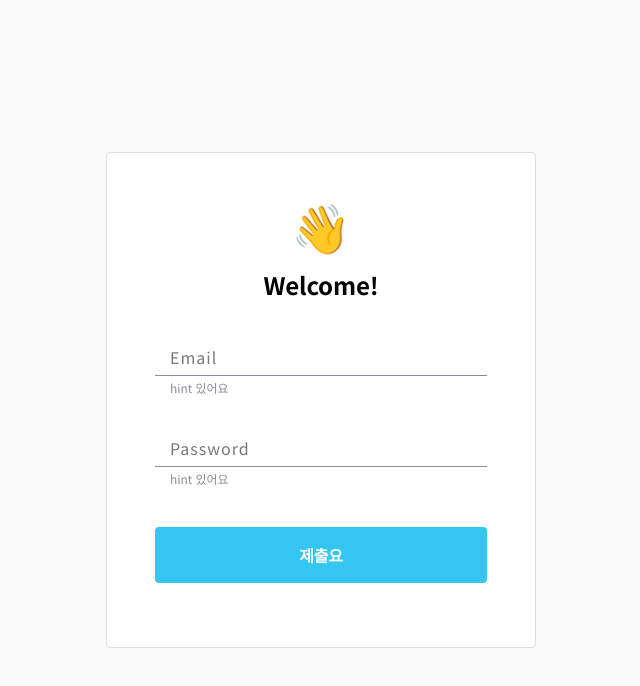
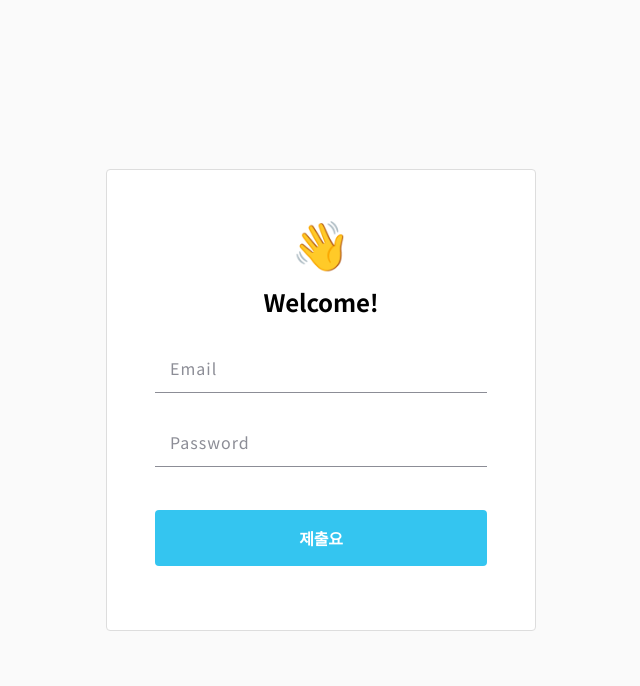
Before and after one commit to YunKukPark/hi-todo, a React (Create React App) app: page / in a window 1280 px wide. Shown: the top 686 px of the page, without its empty margins (319-959 px from the left). Built offline with nearby package versions, Linux system fonts and the light colour scheme.

Commit message:
Modify: Input Component

```diff
--- a/src/components/Input/&Base.tsx
+++ b/src/components/Input/&Base.tsx
@@ -4,25 +4,13 @@ import { textStyle } from 'styles/utils';
 
 export type InputPropType = InputHTMLAttributes<HTMLInputElement> & {
   ref?: RefObject<any>;
-  isHint?: boolean;
 };
 
 const Base = (props: InputPropType) => {
-  const { isHint } = props;
-  return (
-    <Wrapper>
-      <Input {...props} />
-      {isHint && <Hint>hint 있어요</Hint>}
-    </Wrapper>
-  );
+  return <Input {...props} />;
 };
 
 export default memo(Base);
-
-const Wrapper = styled.div`
-  width: 100%;
-  margin-bottom: 16px;
-`;
 
 const Input = styled.input`
   ${textStyle('base')};
@@ -38,9 +26,3 @@ const Input = styled.input`
     border-bottom: 1px solid ${({ theme }) => theme.colors.primary.base};
   }
 `;
-
-const Hint = styled.p`
-  ${textStyle('xxs')};
-  color: ${({ theme }) => theme.colors.gray};
-  padding: 0 15px;
-`;
--- a/src/components/Input/&Label.tsx
+++ b/src/components/Input/&Label.tsx
@@ -1,15 +1,16 @@
 import React, { memo, useRef, useState } from 'react';
 import styled from 'styled-components/macro';
-import { flexBox, textStyle } from 'styles/utils';
+import { textStyle } from 'styles/utils';
 import { InputBase } from '.';
 import { InputPropType } from './&Base';
 
 type LabelInputPropType = InputPropType & {
   label: string;
+  hintLabel?: string;
 };
 
 const Label = (props: LabelInputPropType) => {
-  const { onChange: _onChange, onBlur: _onBlur } = props;
+  const { onChange: _onChange, onBlur: _onBlur, hintLabel } = props;
   const inputRef = useRef<string>('');
   const { placeholder, ...others } = props;
   const [isLabelActive, setIsLabelActive] = useState(false);
@@ -25,31 +26,35 @@ const Label = (props: LabelInputPropType) => {
   };
 
   return (
+    <Styled.Container>
       <Styled.Wrapper>
-      <Styled.Label isLabelActive={isLabelActive}>{placeholder}</Styled.Label>
+        <Styled.Label className={isLabelActive ? 'active' : ''}>
+          {placeholder}
+        </Styled.Label>
         <Styled.Input
-        {...props}
+          {...others}
           ref={inputRef}
           onChange={onChange}
           onFocus={() => setIsLabelActive(true)}
           onBlur={onBlur}
         />
       </Styled.Wrapper>
+      {hintLabel && <Styled.Hint>{hintLabel}</Styled.Hint>}
+    </Styled.Container>
   );
 };
 
 export default memo(Label);
 
-type StyledLabel = {
-  isLabelActive: boolean;
-};
+const Styled = {
+  Container: styled.div`
+    min-height: 66px;
+    margin-bottom: 8px;
+  `,
 
-const Styled = {
   Wrapper: styled.div`
-    ${flexBox('start', 'start')};
     position: relative;
     flex-direction: column;
-    min-height: 66px;
   `,
 
   Input: styled(InputBase)`
@@ -58,16 +63,27 @@ const Styled = {
     }
   `,
 
-  Label: styled.span<StyledLabel>`
-    ${({ isLabelActive }) =>
-      isLabelActive ? textStyle('xxs') : textStyle('base')};
+  Label: styled.span`
+    ${textStyle('base')};
     position: absolute;
-    top: ${({ isLabelActive }) => (isLabelActive ? 0 : `40%`)};
-    padding: ${({ isLabelActive }) => (isLabelActive ? 0 : '0 15px')};
+    top: 50%;
+    padding: 0 15px;
     transform: translateY(-50%);
     letter-spacing: 1px;
-    color: ${({ isLabelActive, theme }) =>
-      isLabelActive ? theme.colors.text : 'rgb(120, 120, 120)'};
+    color: ${({ theme }) => theme.colors.gray};
     transition: ease 0.3s;
+
+    &.active {
+      ${textStyle('xxs')}
+      top: 0;
+      padding: 0;
+      color: ${({ theme }) => theme.colors.text};
+    }
+  `,
+
+  Hint: styled.p`
+    ${textStyle('xxs')};
+    color: ${({ theme }) => theme.colors.gray};
+    padding: 0 15px;
   `,
 };
```
Lines whose indentation alone changed are shown as unchanged.
